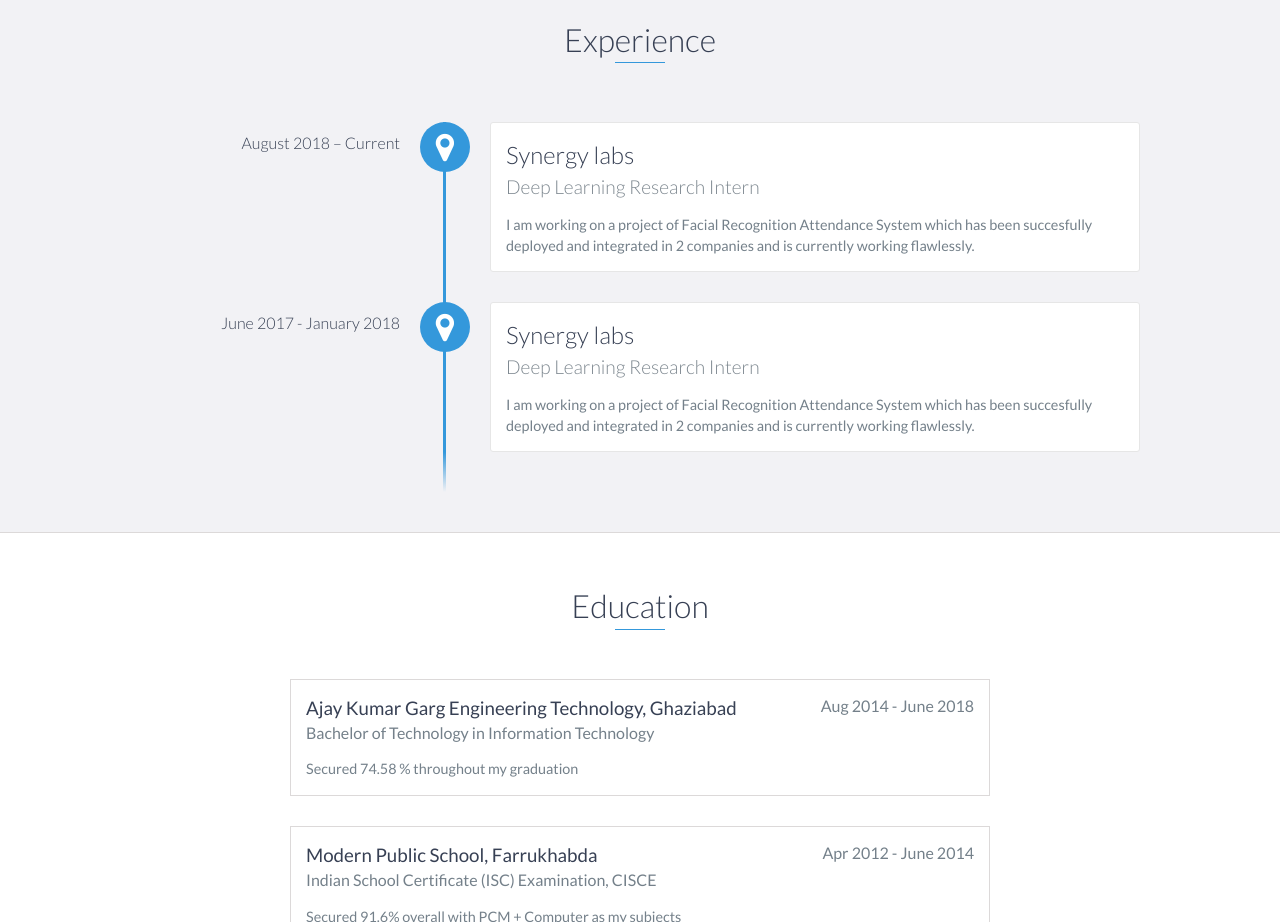
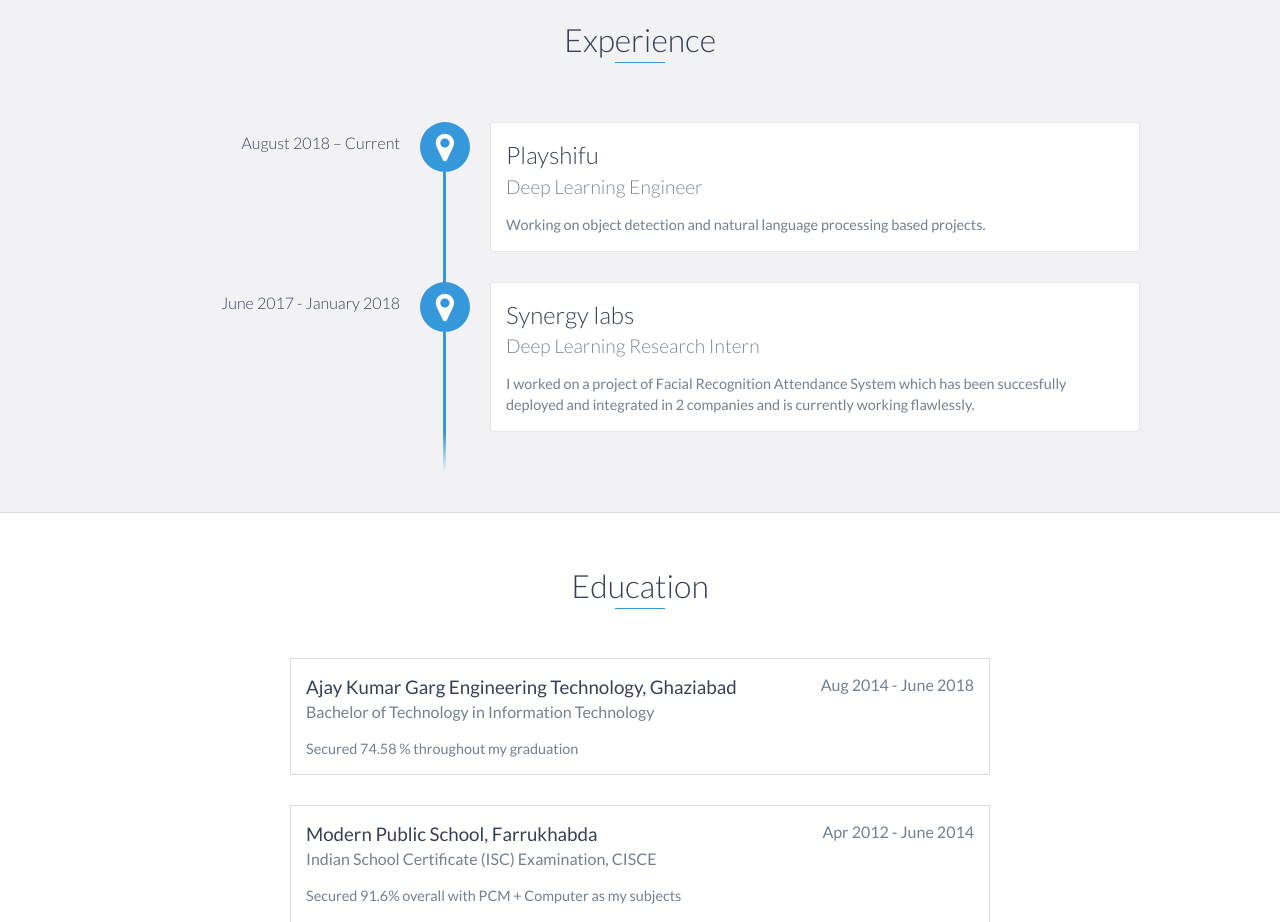
Before and after one commit to Amanpradhan/Portfolio, a website: page index.html in a window 1280 px wide. Shown: the part 1060-1982 px from the top of the page. Drawn offline with nearby package versions, Linux system fonts and the light colour scheme.

Commit message:
Update index.html

```diff
--- a/index.html
+++ b/index.html
@@ -85,10 +85,10 @@
         <h2 class="heading">Experience</h2>
         <div id="experience-timeline">
             <div data-date="August 2018 – Current">
-                <h3>Synergy labs</h3>
-                <h4>Deep Learning Research Intern</h4>
+                <h3>Playshifu</h3>
+                <h4>Deep Learning Engineer</h4>
                 <p>
-                    I am working on a project of Facial Recognition Attendance System which has been succesfully deployed and integrated in 2 companies and is currently working flawlessly.
+                    Working on object detection and natural language processing based projects.
                 </p>
             </div>
 
@@ -96,7 +96,7 @@
                 <h3>Synergy labs</h3>
                 <h4>Deep Learning Research Intern</h4>
                 <p>
-                    I am working on a project of Facial Recognition Attendance System which has been succesfully deployed and integrated in 2 companies and is currently working flawlessly.
+                    I worked on a project of Facial Recognition Attendance System which has been succesfully deployed and integrated in 2 companies and is currently working flawlessly.
                 </p>
             </div>
 
```
